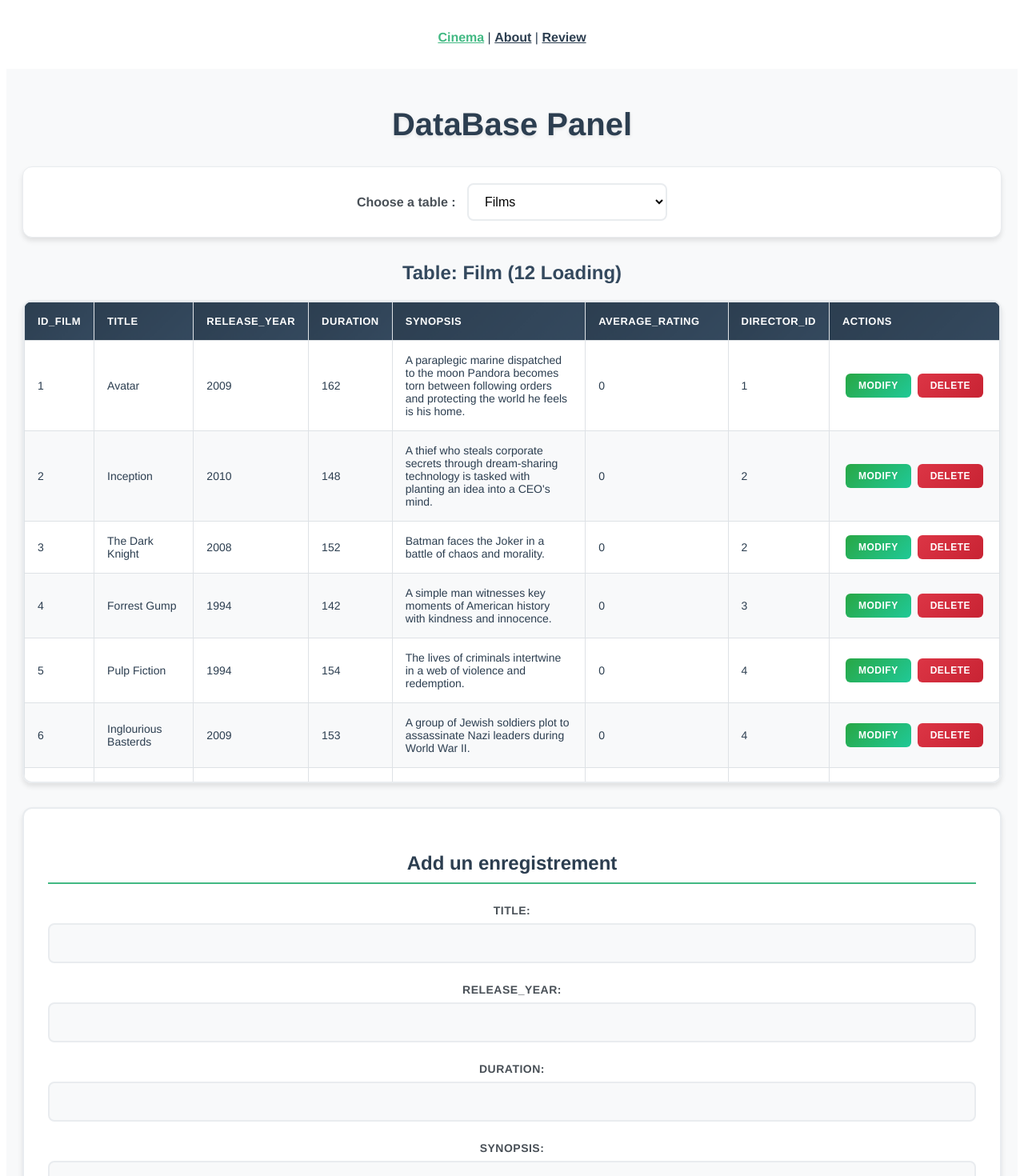
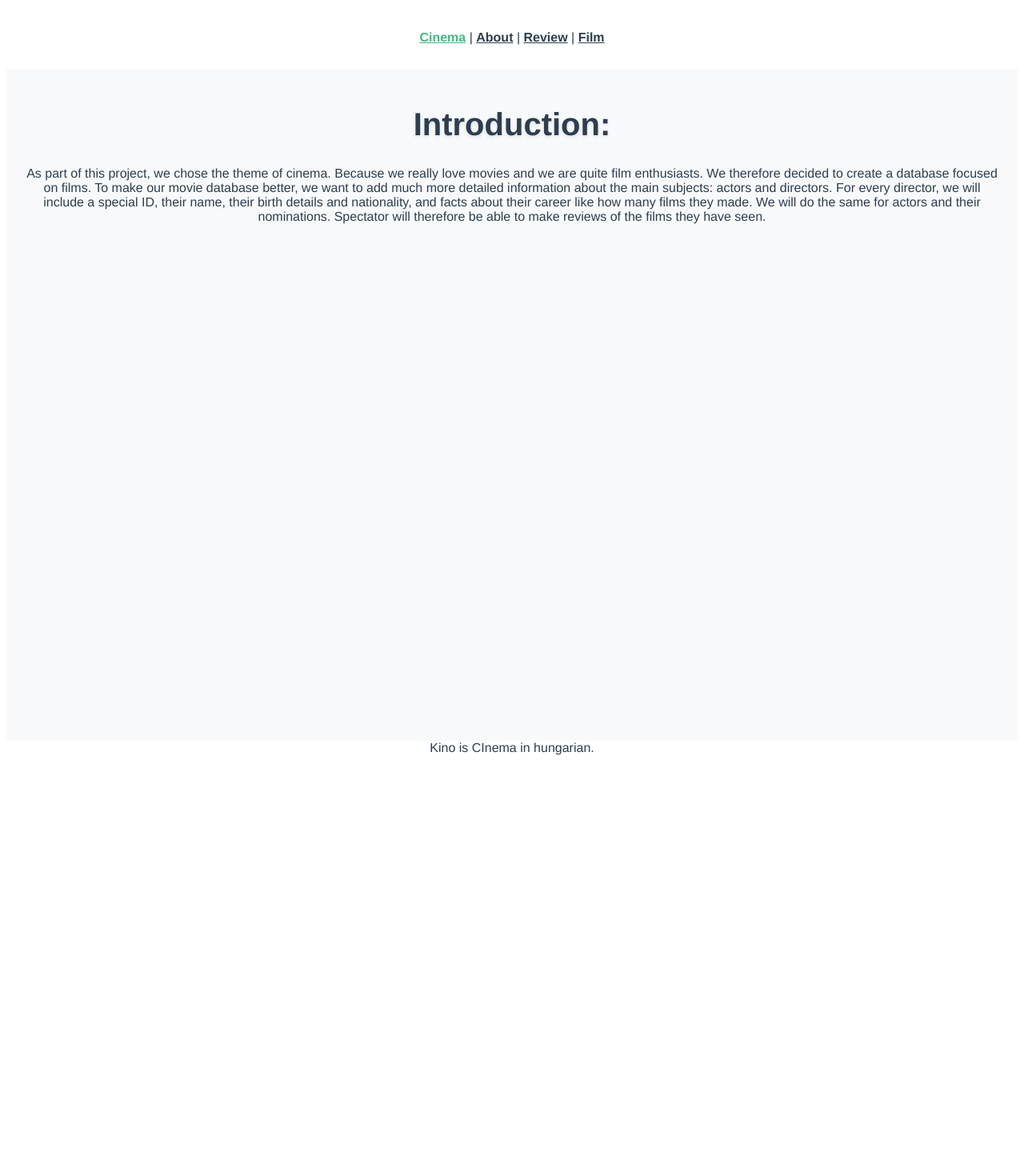
Before and after one commit to strike1510/kino, a Vue app in the folder clientside/: page / in a window 1280 px wide. Shown: the top 1470 px of the page at 80% size. After the commit the page ends 952 px from the top, so only its background shows below. Built offline with nearby package versions, Linux system fonts and the light colour scheme.

Commit message:
hom page (not finish)

```diff
--- a/clientside/src/App.vue
+++ b/clientside/src/App.vue
@@ -2,7 +2,8 @@
   <nav>
     <router-link to="/">Cinema</router-link> |
     <router-link to="/about">About</router-link> |
-    <router-link to="/review">Review</router-link>
+    <router-link to="/review">Review</router-link> |
+    <router-link to="/film">Film</router-link>
   </nav>
   <router-view/>
 </template>
--- a/clientside/src/components/vue/home.vue
+++ b/clientside/src/components/vue/home.vue
@@ -1,71 +1,15 @@
 <template>
   <div class="hello">
-    <h1>DataBase Panel</h1>
+    <h1>
+       Introduction:
+    </h1>
 
-    <div class="table-selector">
-      <label for="tableSelect">Choose a table : </label>
-      <select id="tableSelect" v-model="selectedTable" @change="loadTableData">
-        <option value="Film">Films</option>
-        <option value="Director">Realisators</option>
-        <option value="Actor">Actors</option>
-        <option value="Spectator">Spectators</option>
-        <option value="Review">Rate</option>
-        <option value="Genre">Genres</option>
-        <option value="Define">Genres of Films</option>
-        <option value="Play">Acteurs of Films</option>
-      </select>
-    </div>
+As part of this project, we chose the theme of cinema. Because we really love movies and we are quite film enthusiasts. We therefore decided to create a database focused on films. To make our movie database better, we want to add much more detailed information about the main subjects: actors and directors. For every director, we will include a special ID, their name, their birth details and nationality, and facts about their career like how many films they made. We will do the same for actors and their nominations.  Spectator will therefore be able to make reviews of the films they have seen.
 
-    <div v-if="loading" class="message loading">Loading the datas...</div>
-    <div v-if="error" class="message error">{{ error }}</div>
 
-    <div v-if="!loading && !error" class="data-table">
-      <h2>Table: {{ selectedTable }} ({{ tableData.length }} Loading)</h2>
-      <div class="table-container">
-        <table>
-          <thead>
-            <tr>
-              <th v-for="column in columns" :key="column">{{ column }}</th>
-              <th>Actions</th>
-            </tr>
-          </thead>
-          <tbody>
-            <tr v-for="row in tableData" :key="row[primaryKey]">
-              <td v-for="column in columns" :key="column">
-                {{ row[column] }}
-              </td>
-              <td class="actions">
-                <button @click="editRow(row)" class="btn-edit">Modify</button>
-                <button @click="deleteRow(row[primaryKey])" class="btn-delete">Delete</button>
-              </td>
-            </tr>
-          </tbody>
-        </table>
-      </div>
-    </div>
-
-    <div v-if="!loading && !error" class="form-section">
-      <h3>{{ isEditing ? 'Modify' : 'Add' }} un enregistrement</h3>
-      <form @submit.prevent="submitForm">
-        <div v-for="column in editableColumns" :key="column" class="form-group">
-          <label :for="column">{{ column }}:</label>
-          <input
-            :id="column"
-            v-model="formData[column]"
-            :type="getInputType(column)"
-            :required="isRequired(column)"
-          />
-        </div>
-        <div class="form-actions">
-          <button type="submit" class="btn-submit">
-            {{ isEditing ? 'Modify' : 'Add' }}
-          </button>
-          <button v-if="isEditing" type="button" @click="cancelEdit" class="btn-cancel">
-            Cancel
-          </button>
-        </div>
-      </form>
-    </div>
+  </div>
+  <div>
+    Kino is CInema in hungarian.
   </div>
 </template>
 
```
Also changed, not shown: clientside/src/components/vue/film.vue (added, +73 -0 lines), clientside/src/views/FilmView.vue (added, +16 -0 lines).
